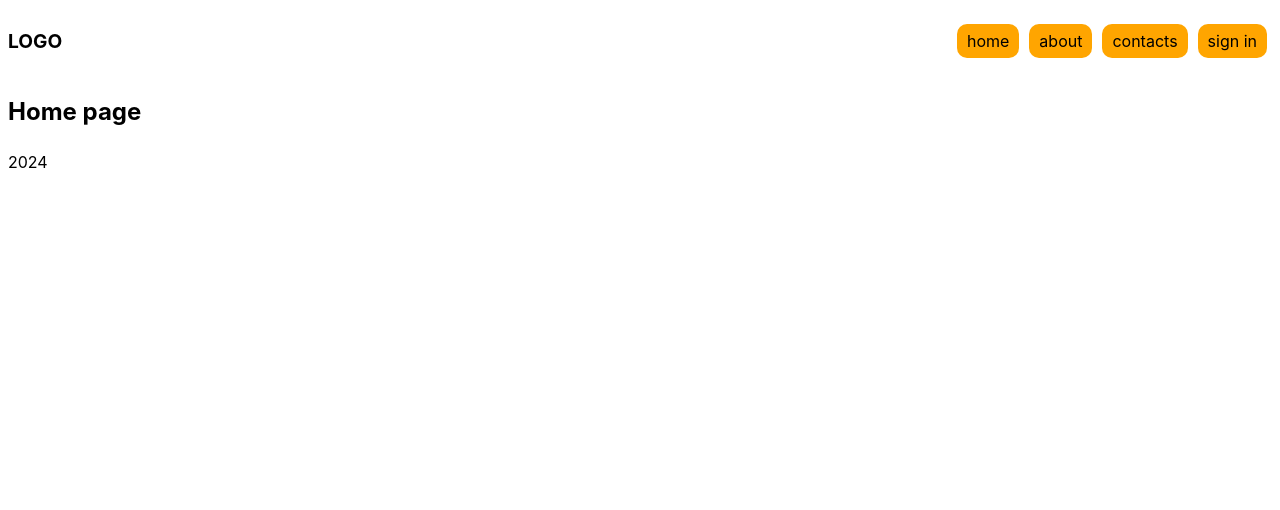
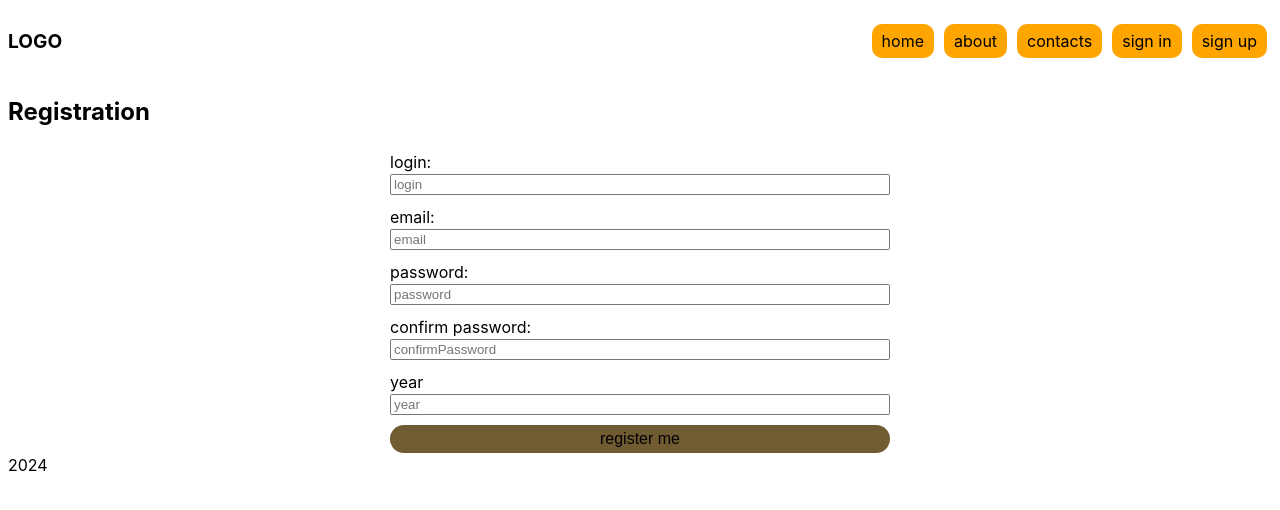
Before and after one commit to Oleksandrenko-Artem/react-app-20-09-2024, a React (Vite) app: page /sign-up in a window 1280 px wide. Before the commit this address led to /. Shown: the top 510 px of the page. Built offline with nearby package versions, Linux system fonts and the light colour scheme.

Commit message:
Add SignUpForm

```diff
--- a/src/App.jsx
+++ b/src/App.jsx
@@ -5,6 +5,7 @@ import ContactsPage from './pages/ContactsPage';
 import NotFoundPage from './pages/NotFoundPage';
 import Header from './components/Header/Header';
 import LoginPage from "./pages/LoginPage";
+import RegisterPage from './pages/RegisterPage';
 
 
 
@@ -18,6 +19,7 @@ function App() {
         <Route path="/about" element={<AboutPage />} />
         <Route path="/contacts" element={<ContactsPage />} />
         <Route path="/sign-in" element={<LoginPage />} />
+        <Route path="/sign-up" element={<RegisterPage />} />
 
         {/* Сторінка Not found завжди остання!!! */}
         <Route path="*" element={<NotFoundPage/>} />
--- a/src/components/Menu/Menu.jsx
+++ b/src/components/Menu/Menu.jsx
@@ -9,6 +9,7 @@ const Menu = () => {
                 <li><NavLink to='/about'>about</NavLink></li>
                 <li><NavLink to='/contacts'>contacts</NavLink></li>
                 <li><NavLink to='/sign-in'>sign in</NavLink></li>
+                <li><NavLink to='/sign-up'>sign up</NavLink></li>
             </ul>
         </nav>
     );
--- a/src/components/SignInForm/SignInForm.jsx
+++ b/src/components/SignInForm/SignInForm.jsx
@@ -1,12 +1,7 @@
 import { Formik, Form, Field, ErrorMessage } from "formik";
-import * as Yup from 'yup';
 import { useNavigate } from "react-router-dom";
 import styles from './SignInForm.module.scss'
-
-const signInSchema = Yup.object({
-    email: Yup.string().trim().email('enter correct email, please').required(),
-    password: Yup.string().min(6, 'must be more than 6').max(16).required('required')
-})
+import { signInSchema } from './../../helpers/validation';
 
 const SignInForm = () => {
     const navigate = useNavigate();
--- /dev/null
+++ b/src/components/SignUpForm/SignUpForm.jsx
@@ -0,0 +1,57 @@
+import { useFormik, Form, Field, ErrorMessage, FormikProvider } from "formik";
+import { useNavigate } from "react-router-dom";
+import { signUpSchema } from "../../helpers/validation";
+import styles from './SignUpForm.module.scss';
+
+const SignUpForm = () => {
+    const navigate = useNavigate();
+    const formik = useFormik({
+        initialValues: {
+            login: '',
+            email: '',
+            password: '',
+            confirmPassword: '',
+            year: '',
+        },
+        validationSchema: signUpSchema,
+        validateOnMount: true,
+        onSubmit: (values) => {
+            console.log(values);
+            navigate('/');
+        }
+    });
+    return (
+        <FormikProvider value={formik}>
+            <Form className={styles.form}>
+            <label>
+                <span>login:</span>
+                <Field type='text' name='login' placeholder='login' />
+                <ErrorMessage name='login' component='span' className={styles.error}/>
+            </label>
+            <label>
+                <span>email:</span>
+                <Field type='email' name='email' placeholder='email' />
+                <ErrorMessage name='email' component='span' className={styles.error}/>
+            </label>
+            <label>
+                <span>password:</span>
+                <Field type='password' name='password' placeholder='password' />
+                <ErrorMessage name='password' component='span' className={styles.error}/>
+            </label>
+            <label>
+                <span>confirm password:</span>
+                <Field type='password' name='confirmPassword' placeholder='confirmPassword' />
+                <ErrorMessage name='confirmPassword' component='span'className={styles.error}/>
+            </label>
+            <label>
+                <span>year</span>
+                <Field type='number' name='year' min='1900' placeholder='year' />
+                <ErrorMessage name='year' component='span'className={styles.error}/>
+            </label>
+            <button type="submit" disabled={!formik.isValid || formik.isSubmitting} className={styles.button}>register me</button>
+            </Form>
+        </FormikProvider>
+    );
+}
+
+export default SignUpForm;
--- /dev/null
+++ b/src/components/SignUpForm/SignUpForm.module.scss
@@ -0,0 +1,40 @@
+@use '/src/common/styles/colors' as *;
+@use '/src/common/styles/widths' as *;
+
+.form{
+    display: flex;
+    flex-direction: column;
+    max-width: $minWidth;
+    width: 50%;
+    margin: auto;
+    label {
+        display: flex;
+        flex-direction: column;
+        margin-bottom: 10px;
+    }
+}
+.button {
+    color: $textColorSecond;
+    background-color: $colorBackground;
+    padding: 5px;
+    border: none;
+    border-radius: 20px;
+    font-size: 1em;
+
+    &:hover {
+        color: $textColor;
+        background-color: $colorBackgroundHover;
+    }
+}
+button[type="submit"]:disabled {
+    color: $textColorSecond;
+    background: $colorBackgroundSecond;
+
+    &:hover {
+        color: $textColorHover;
+        background-color: $colorBgHoverSecond;
+    }
+}
+.error {
+    color: red;
+}
--- /dev/null
+++ b/src/helpers/validation.js
@@ -0,0 +1,18 @@
+import * as Yup from 'yup';
+
+const emailSchema = Yup.string().trim().email('enter correct email, please').required('required');
+const passwordSchema = Yup.string().min(6, 'must be more than 6').max(16).required('required');
+const loginSchema = Yup.string().min(3, 'must be more than 3').max(16).required('required');
+
+export const signInSchema = Yup.object({
+    email: emailSchema,
+    password: passwordSchema,
+});
+
+export const signUpSchema = Yup.object({
+    login: loginSchema,
+    email: emailSchema,
+    password: passwordSchema,
+    confirmPassword: Yup.string().oneOf([Yup.ref('password')]).required('required'),
+    year: Yup.number().min(1900).max(new Date().getFullYear(), 'year cannot be in the future').required('required'),
+});
--- /dev/null
+++ b/src/pages/RegisterPage.jsx
@@ -0,0 +1,13 @@
+import SignUpForm from "../components/SignUpForm/SignUpForm";
+
+
+const RegisterPage = () => {
+    return (
+        <section>
+            <h1>Registration</h1>
+            <SignUpForm/>
+        </section>
+    );
+}
+
+export default RegisterPage;
```
